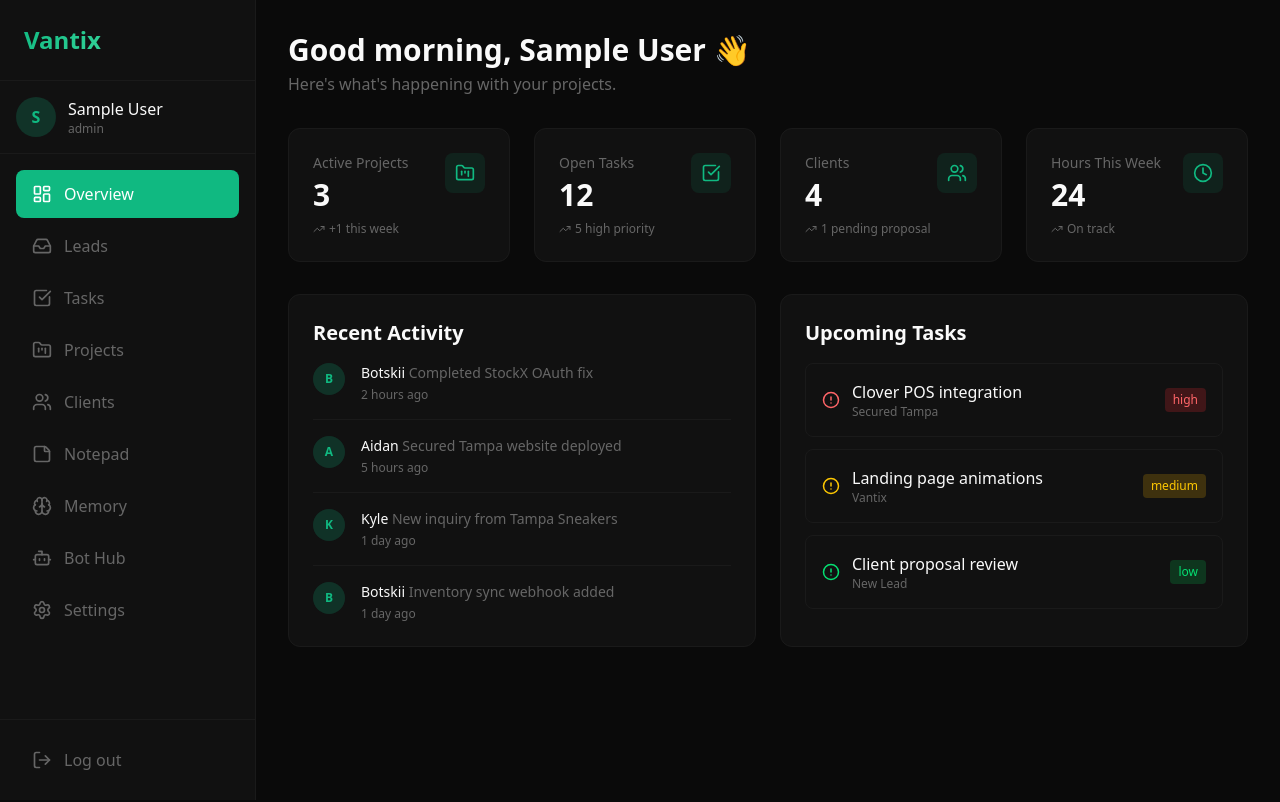
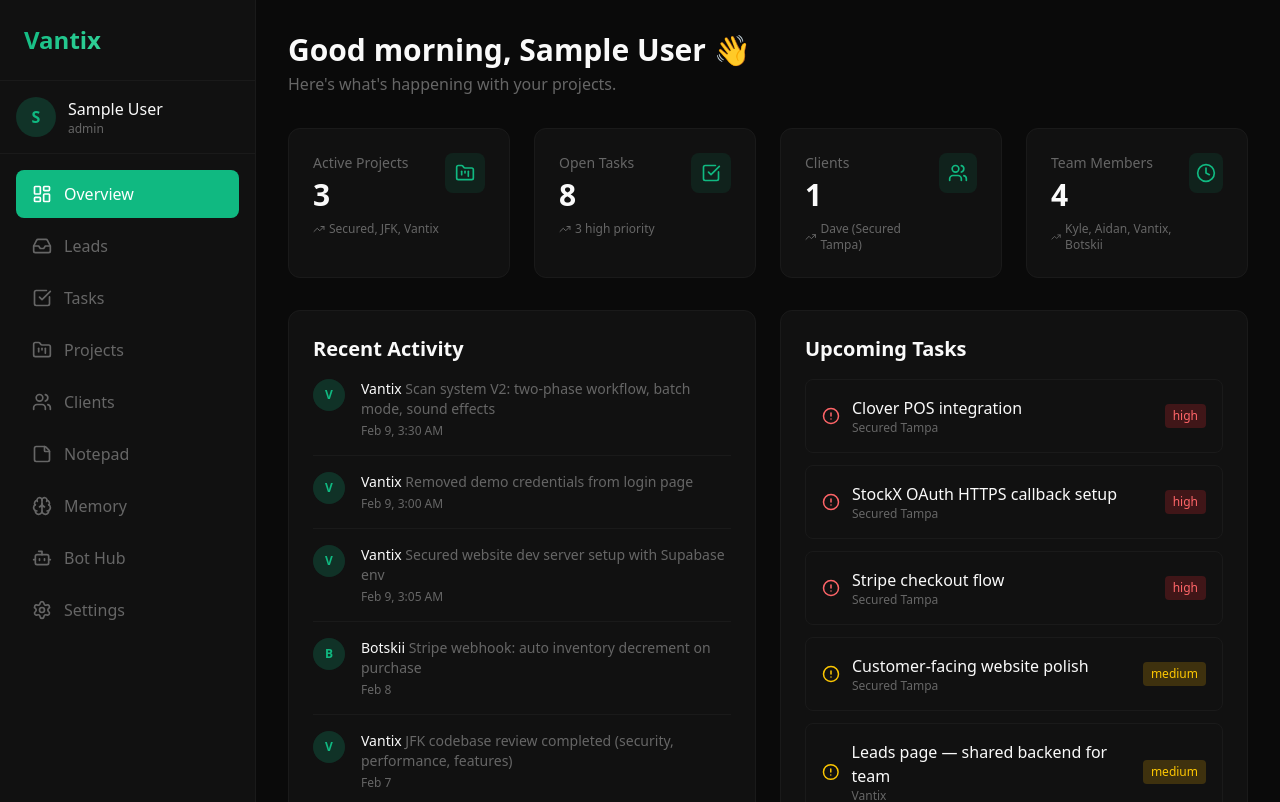
Before and after one commit to AidanFromm/vantix, a Next.js app: page /dashboard in a window 1280 px wide. Shown: the top 802 px of the page. Built offline with nearby package versions, Linux system fonts and the light colour scheme; sample sign-in values are in the browser's storage.

Commit message:
Update dashboard with real activity logs and current tasks

```diff
--- a/src/app/dashboard/page.tsx
+++ b/src/app/dashboard/page.tsx
@@ -9,23 +9,28 @@ interface User {
 }
 
 const stats = [
-  { label: 'Active Projects', value: '3', icon: FolderKanban, change: '+1 this week' },
-  { label: 'Open Tasks', value: '12', icon: CheckSquare, change: '5 high priority' },
-  { label: 'Clients', value: '4', icon: Users, change: '1 pending proposal' },
-  { label: 'Hours This Week', value: '24', icon: Clock, change: 'On track' },
+  { label: 'Active Projects', value: '3', icon: FolderKanban, change: 'Secured, JFK, Vantix' },
+  { label: 'Open Tasks', value: '8', icon: CheckSquare, change: '3 high priority' },
+  { label: 'Clients', value: '1', icon: Users, change: 'Dave (Secured Tampa)' },
+  { label: 'Team Members', value: '4', icon: Clock, change: 'Kyle, Aidan, Vantix, Botskii' },
 ];
 
 const recentActivity = [
-  { type: 'task', message: 'Completed StockX OAuth fix', time: '2 hours ago', user: 'Botskii' },
-  { type: 'project', message: 'Secured Tampa website deployed', time: '5 hours ago', user: 'Aidan' },
-  { type: 'client', message: 'New inquiry from Tampa Sneakers', time: '1 day ago', user: 'Kyle' },
-  { type: 'task', message: 'Inventory sync webhook added', time: '1 day ago', user: 'Botskii' },
+  { type: 'task', message: 'Scan system V2: two-phase workflow, batch mode, sound effects', time: 'Feb 9, 3:30 AM', user: 'Vantix' },
+  { type: 'task', message: 'Removed demo credentials from login page', time: 'Feb 9, 3:00 AM', user: 'Vantix' },
+  { type: 'task', message: 'Secured website dev server setup with Supabase env', time: 'Feb 9, 3:05 AM', user: 'Vantix' },
+  { type: 'project', message: 'Stripe webhook: auto inventory decrement on purchase', time: 'Feb 8', user: 'Botskii' },
+  { type: 'project', message: 'JFK codebase review completed (security, performance, features)', time: 'Feb 7', user: 'Vantix' },
+  { type: 'task', message: 'Vantix AI assistant fully set up — Telegram, memory, voice transcription', time: 'Feb 7', user: 'Vantix' },
 ];
 
 const upcomingTasks = [
   { title: 'Clover POS integration', priority: 'high', project: 'Secured Tampa' },
-  { title: 'Landing page animations', priority: 'medium', project: 'Vantix' },
-  { title: 'Client proposal review', priority: 'low', project: 'New Lead' },
+  { title: 'StockX OAuth HTTPS callback setup', priority: 'high', project: 'Secured Tampa' },
+  { title: 'Stripe checkout flow', priority: 'high', project: 'Secured Tampa' },
+  { title: 'Customer-facing website polish', priority: 'medium', project: 'Secured Tampa' },
+  { title: 'Leads page — shared backend for team', priority: 'medium', project: 'Vantix' },
+  { title: 'JFK inventory system improvements', priority: 'low', project: 'Just Four Kicks' },
 ];
 
 export default function DashboardOverview() {
```
